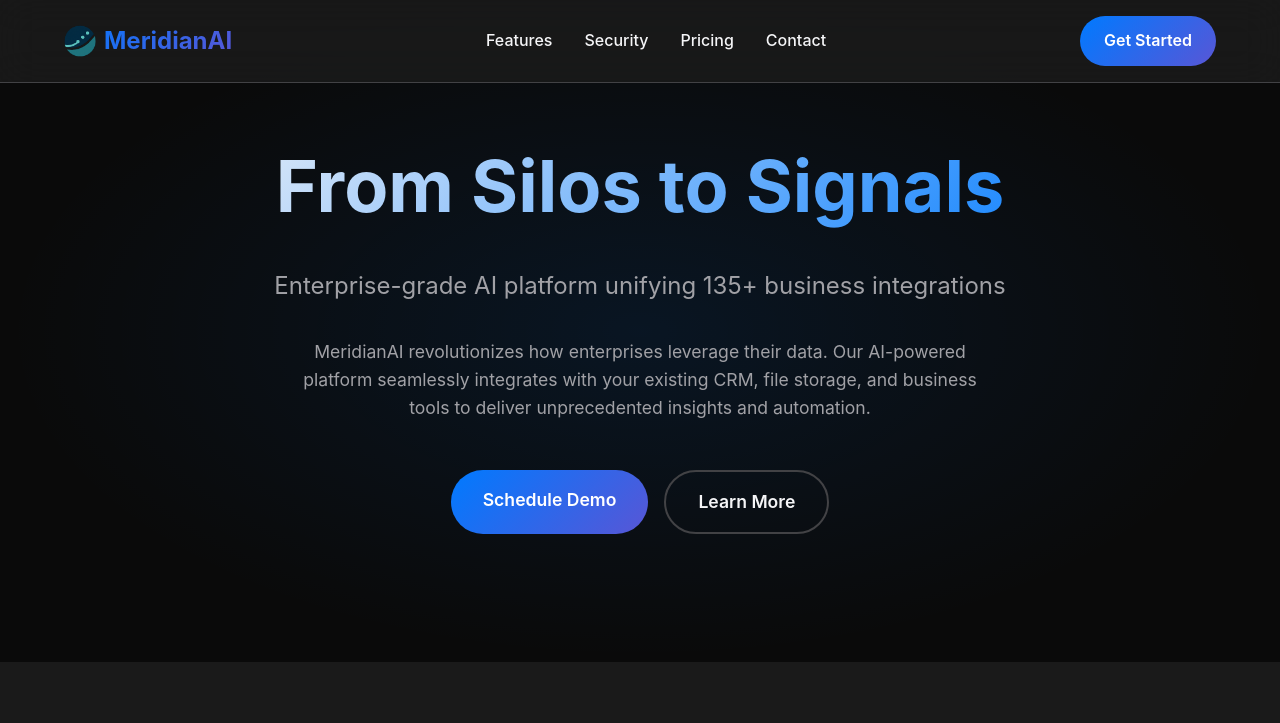
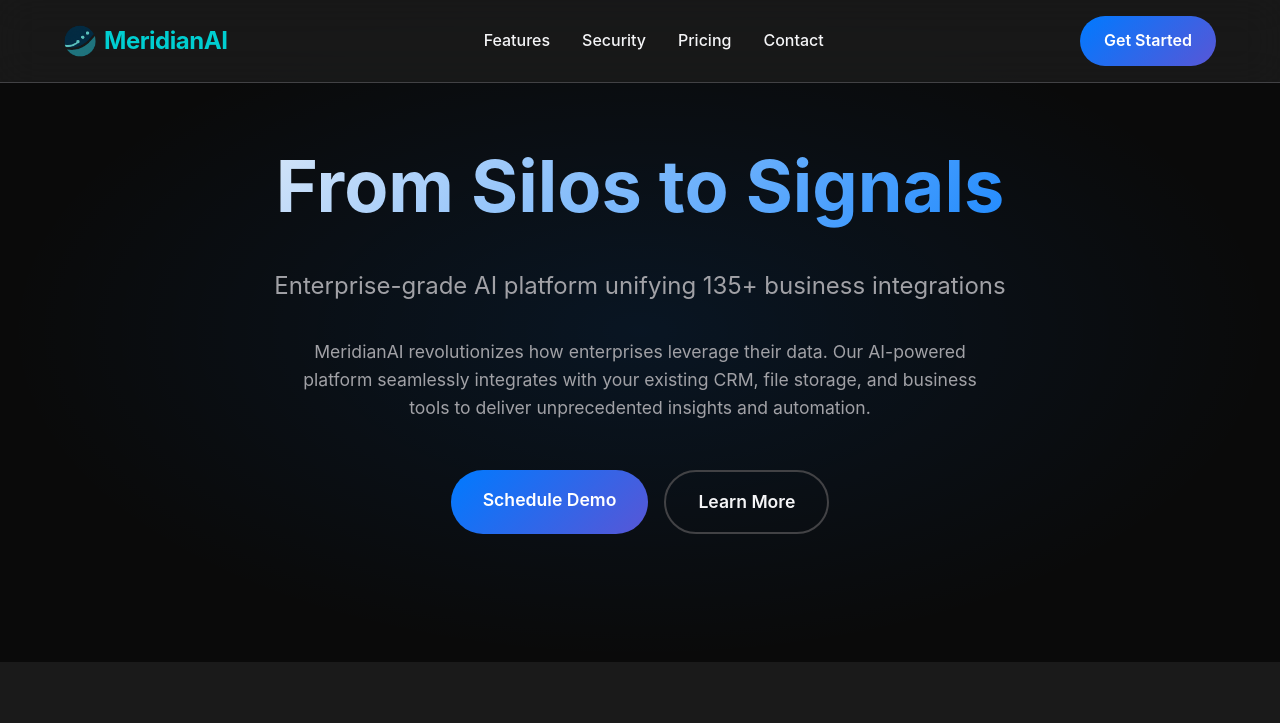
Before and after one commit to ParkerCase/meridian-site, a website: page index.html in a window 1280 px wide. Shown: the top 723 px of the page. Drawn offline with Linux system fonts and the light colour scheme.

Commit message:
Update favicon and fix embedded CSS - ensure MeridianAI text displays in correct teal color (#00CED1)

```diff
--- a/index.html
+++ b/index.html
@@ -33,6 +33,7 @@
         --card-bg: #2a2a2a;
         --accent-blue: #007aff;
         --accent-green: #30d158;
+        --brand-teal: #00ced1;
         --text-primary: #f5f5f7;
         --text-secondary: #a1a1a6;
         --border-color: #424245;
@@ -83,10 +84,10 @@
         gap: 0.5rem;
         font-size: 1.5rem;
         font-weight: 700;
-        background: var(--gradient-primary);
-        -webkit-background-clip: text;
-        -webkit-text-fill-color: transparent;
-        background-clip: text;
+        color: #00ced1;
+        font-family: -apple-system, BlinkMacSystemFont, "Segoe UI", Roboto,
+          "Helvetica Neue", Arial, sans-serif;
+        letter-spacing: -0.02em;
       }
 
       .logo-image {
@@ -642,7 +643,7 @@
     <link rel="icon" type="image/x-icon" href="/assets/favicon/favicon.ico" />
 
     <!-- Preload critical resources -->
-    <link rel="preload" href="css/main.css" as="style" />
+    <link rel="preload" href="css/main.css?v=2" as="style" />
     <link rel="preload" href="js/main.js" as="script" />
   </head>
   <body>
```
Also changed, not shown: 1 other file.
